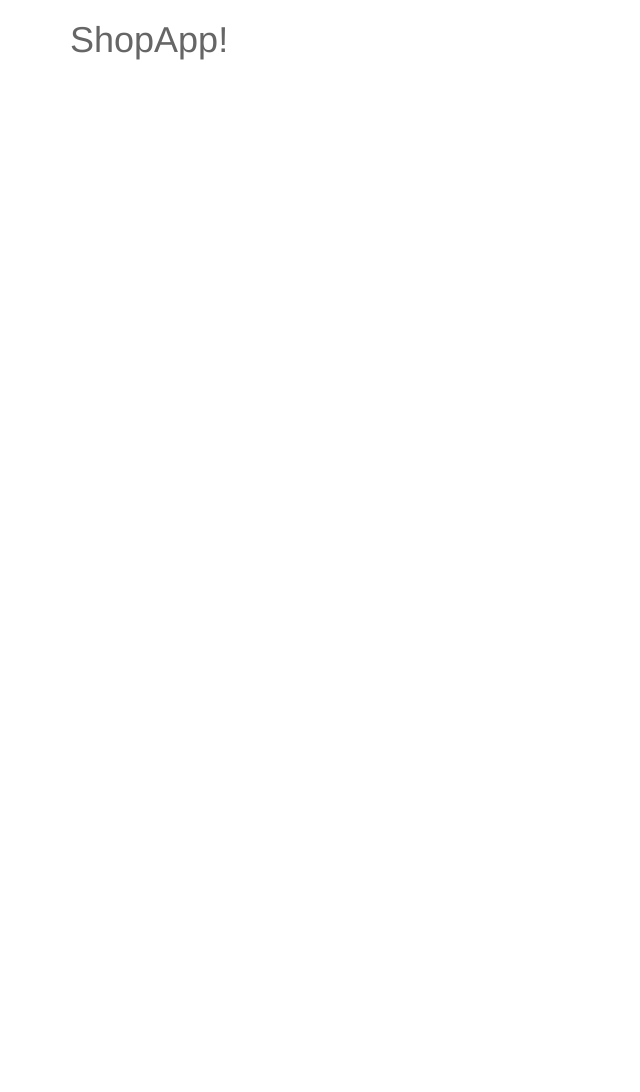
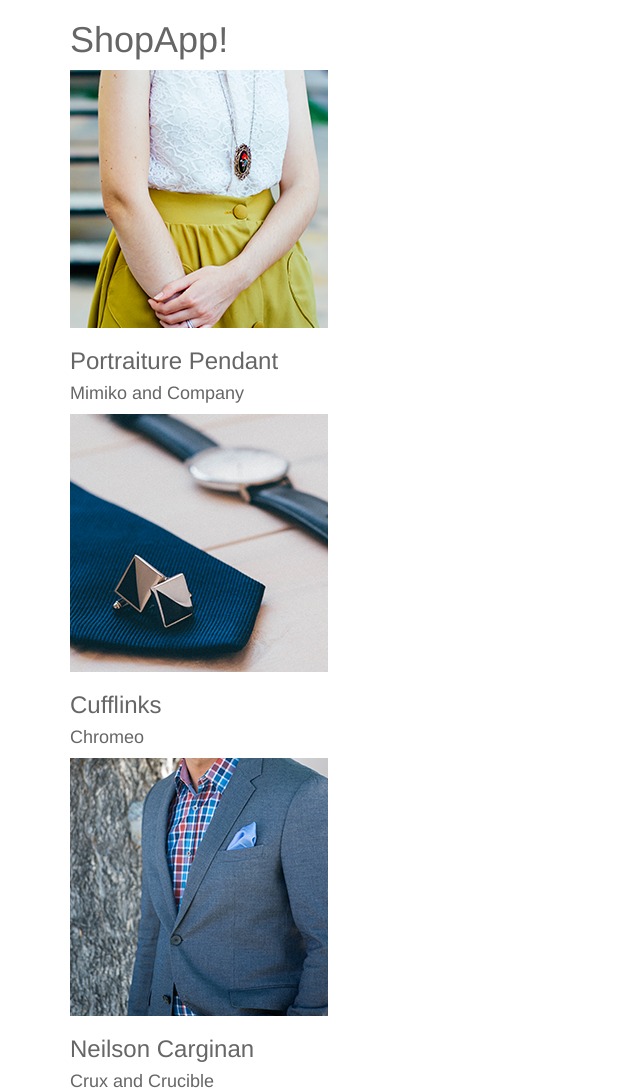
Before and after one commit to Prtfw/EcommerceShopApp, a website: page public/index.html in a window 1280 px wide. Shown: the whole page, without its empty margins (0-640 px from the left). Before the commit the page ends 800 px from the top, so only its background shows below. Drawn offline with Linux system fonts and the light colour scheme.

Commit message:
added ng-repeat for 3 products

```diff
--- a/public/index.html
+++ b/public/index.html
@@ -1,5 +1,5 @@
 <!DOCTYPE html>
-<html>
+<html ng-app="shopapp">
 <head>
 	<title>ShopApp</title>
 	<link rel="stylesheet" type="text/css" href="css/bootstrap.min.css">
@@ -8,14 +8,27 @@
 	<link rel="stylesheet" type="text/css" href="css/shopapp.css">
 
 </head>
-<body class="container">
+<body class="container" ng-controller='shopappcontroller'>
+
+
+
 
 	<h1>ShopApp!</h1>
+	<!-- <pre> {{ products | json | uppercase}}</pre> -->
+
+	<div ng-repeat = 'p in products'>
+		<img ng-src="{{p.thumb}}">
+		<h3>{{p.name}}</h3>
+		<h4> {{p.vendor}}</h4>
+
+	</div>
 	<!-- javascript libraries -->
 	<script type="text/javascript" src="js/lib/angular.min.js"></script>
 	<script type="text/javascript" src="js/lib/angular-resource.js"></script>
 	<script type="text/javascript" src="js/lib/angular-route.js"></script>
 	<script type="text/javascript" src="js/lib/jquery.min.js"></script>
 	<script type="text/javascript" src="js/lib/bootstrap.min.js"></script>
+	<script type="text/javascript" src="js/controller/app.js"></script> <!-- ink to controller -->
+
 </body>
 </html>
--- a/public/js/controller/app.js
+++ b/public/js/controller/app.js
@@ -1 +1,47 @@
 // our controllers go here
+angular.module('shopapp', []); //[] for dependencies
+
+var shopappcontroller=function($scope){
+
+	$scope.products=[
+{
+		"id": 0,
+		"name": "Portraiture Pendant",
+		"vendor": "Mimiko and Company",
+		"categories": ["accessories"],
+		"description": "A beautiful, elegant piece.",
+		"price": 85.00,
+		"onSale": false,
+		"thumb": "img/img-pendant.png",
+		"quantityInStock": 5
+	},
+	{
+		"id": 1,
+		"name": "Cufflinks",
+		"vendor": "Chromeo",
+		"categories": ["accessories"],
+		"description": "Rich heritage cufflinks, pure silver.",
+		"price": 200.00,
+		"onSale": false,
+		"thumb": "img/img-cufflinks.png",
+		"quantityInStock": 10
+	},
+	{
+		"id": 2,
+		"name": "Neilson Carginan",
+		"vendor": "Crux and Crucible",
+		"categories": ["outerwear"],
+		"description": "Rich heritage cufflinks, pure silver.",
+		"price": 200.00,
+		"onSale": false,
+		"thumb": "img/img-cardigan.png",
+		"quantityInStock": 10
+	}];
+
+}
+
+
+
+angular
+.module('shopapp', [])
+.controller('shopappcontroller', shopappcontroller);
```
